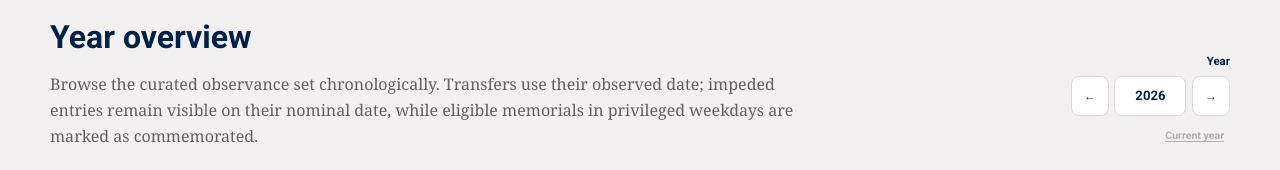
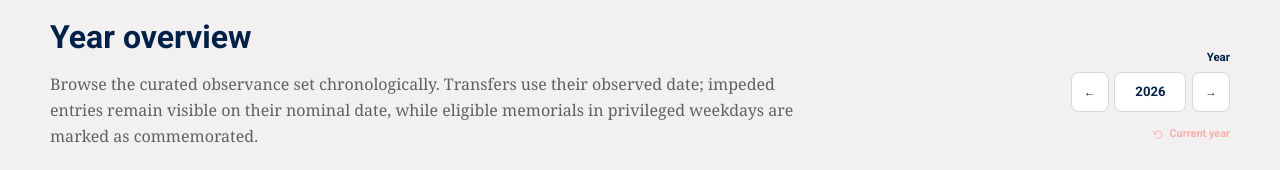
Before and after one commit to bgonzalezbustamante/catholic-calendar, a Next.js app: page / in a window 1280 px wide. Shown: the part 1104-1274 px from the top of the page. Built offline with nearby package versions, Linux system fonts and the light colour scheme.

Commit message:
Align Current year with Return to today (#23)
* style: mirror current year action

* style: align current year with today action

* docs: record current year action styling

* docs: note current year shortcut

```diff
--- a/app/globals.css
+++ b/app/globals.css
@@ -579,13 +579,31 @@ h1 {
 }
 
 .year-current-button {
-  min-height: 28px !important;
+  min-height: 32px !important;
+  width: fit-content;
+  display: inline-flex;
+  align-items: center;
+  justify-self: end;
+  gap: 0.3rem;
   border: 0 !important;
   background: transparent !important;
-  color: var(--ash) !important;
-  font-size: 0.66rem;
+  padding-inline: 0 !important;
+  color: var(--coral) !important;
+  font-size: 0.68rem;
+  font-weight: 700;
+  text-decoration: none;
+}
+
+.year-current-button:not(:disabled):hover,
+.year-current-button:not(:disabled):focus-visible {
   text-decoration: underline;
   text-underline-offset: 0.18em;
+}
+
+.year-current-icon {
+  width: 0.78rem;
+  height: 0.78rem;
+  flex: 0 0 0.78rem;
 }
 
 .table-scroll {
@@ -933,6 +951,10 @@ tbody tr:last-child td {
     justify-items: stretch;
   }
 
+  .year-current-button {
+    justify-self: end;
+  }
+
   .year-pagination {
     grid-template-columns: 38px 1fr 38px;
   }
--- a/components/year-overview.tsx
+++ b/components/year-overview.tsx
@@ -65,7 +65,21 @@ export default function YearOverview({ initialYear }: { initialYear: number }) {
             disabled={year === initialYear}
             onClick={() => setYear(initialYear)}
           >
-            Current year
+            <svg
+              aria-hidden="true"
+              className="year-current-icon"
+              viewBox="0 0 24 24"
+            >
+              <path
+                d="M4 7v5h5M5.3 11A7 7 0 1 1 7 17.7"
+                fill="none"
+                stroke="currentColor"
+                strokeLinecap="round"
+                strokeLinejoin="round"
+                strokeWidth="1.8"
+              />
+            </svg>
+            <span>Current year</span>
           </button>
         </div>
       </div>
--- a/lib/releases.ts
+++ b/lib/releases.ts
@@ -47,7 +47,7 @@ export const releases: ReleaseNote[] = [
         title: 'Validation surfaces',
         items: [
           'Added an interactive date tester with guarded manual date entry, integrated selected-date/configuration controls, two/three-item composed-display controls, natural engine-order truncation, themeable Christicons including explicit Bernadette and Benedict mappings, and simplified diagnostic cards.',
-          'Added a bilingual year overview with year pagination, English/Spanish celebration names, colour-coded liturgical-rank labels, a Nominal / reason column and a concise rank guide.',
+          'Added a bilingual year overview with year pagination, a coral Current year shortcut, English/Spanish celebration names, colour-coded liturgical-rank labels, a Nominal / reason column and a concise rank guide.',
           'Added regression coverage for computus, Advent, overlaps, countdowns, transfers and impediments.',
         ],
       },
```
Also changed, not shown: 1 other file (tests, documents, lock files or other folders).
